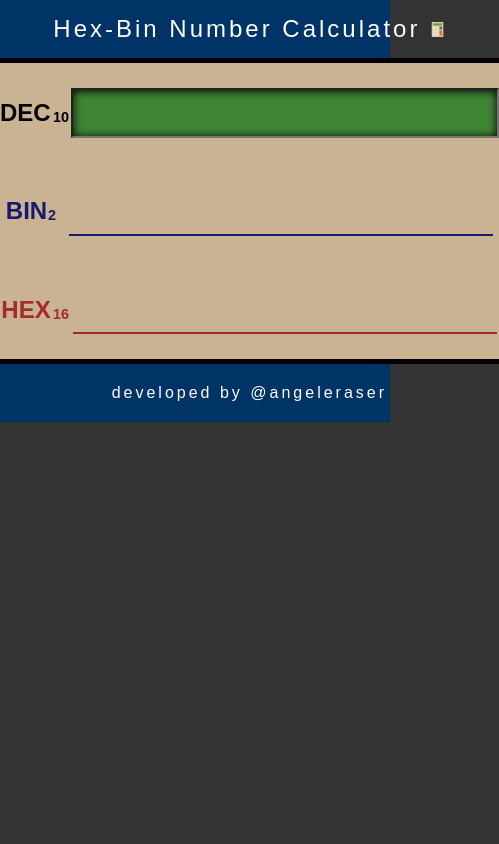
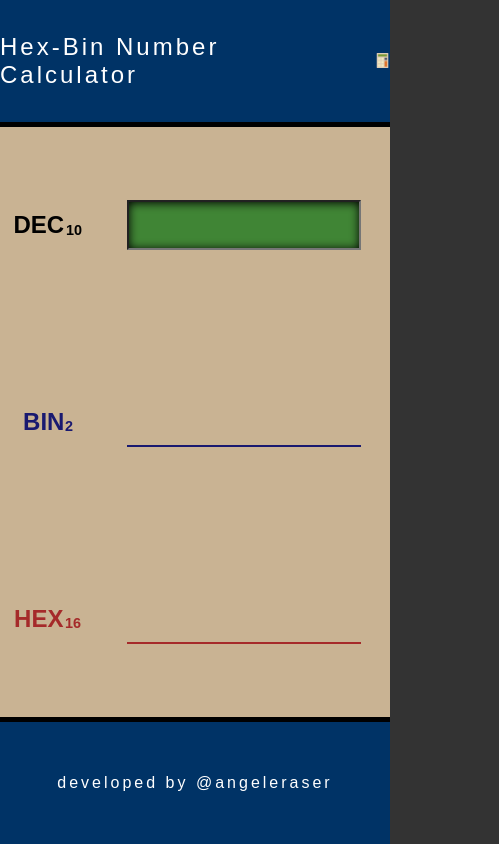
Before and after one commit to angeleraser/binary-decimal-converter, a plain HTML site: page index.html in a window 390 px wide. Shown: the whole page, 499 px wide, since content can reach past the window. Drawn offline with Linux system fonts and the light colour scheme.

Commit message:
fixed responsive design

```diff
--- a/style.css
+++ b/style.css
@@ -21,7 +21,7 @@ sub{
 .container{
   background-color: hsl(210, 100%, 20%);
   display: grid;
-  grid: 15% 70% 15% / 1fr;
+  grid: 15% 70% 15% / 100%;
   border-radius: 10px;
   height: 400px;
   width: 400px;
@@ -41,7 +41,7 @@ sub{
   box-shadow:  0px 1px 10px inset;
   font-size: 2em;
   height: 50px;
-  flex-basis: 60%;
+  width: 60%;
   text-align: center;
 }
 .converter-input:focus{
@@ -64,6 +64,7 @@ sub{
   align-items: center;
   letter-spacing: 3px;
   font-size: 1.5em;
+  width: 100%;
 }
 .icon{
   height: 25px;
@@ -73,7 +74,7 @@ sub{
 .type{
   color:black;
   display: flex;
-  flex-basis: 10%;
+  width: 10%;
   height: 70%;
   align-items: center;
   justify-content: center;
@@ -94,10 +95,11 @@ sub{
   border-top: 5px solid black;
   font-size: 1em;
   color:white;
+  width: 100%;
 }
 @media screen and (max-width:480px){
  .container{
-   height: 50vh;
+   height: 100vh;
    width: 100%;
    border-radius:0;
  }
@@ -115,3 +117,9 @@ sub{
    align-items: flex-start;
  }
 }
+@media screen and (max-height:480px){
+  .container{
+    height: 100vh;
+    width: 100%;
+  }
+}
```
Also changed, not shown: index.html (+1 -1 lines).
